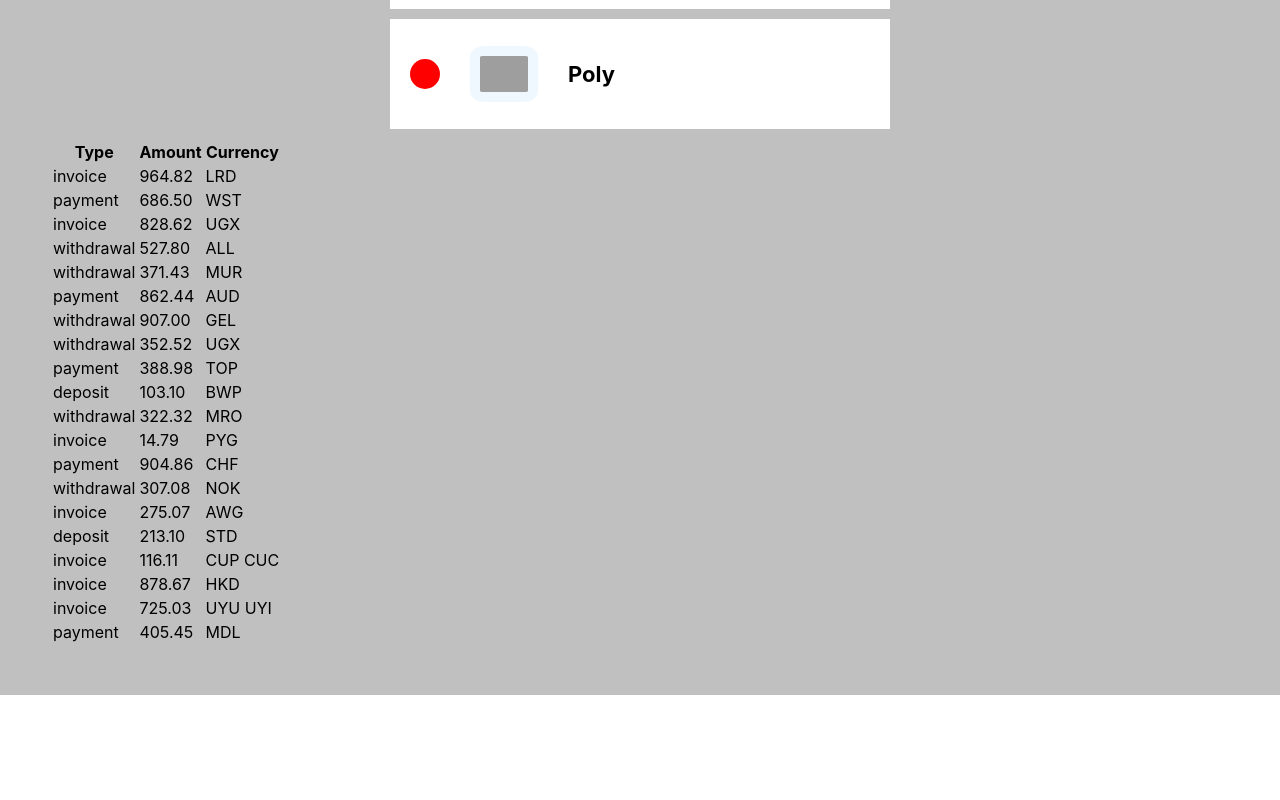
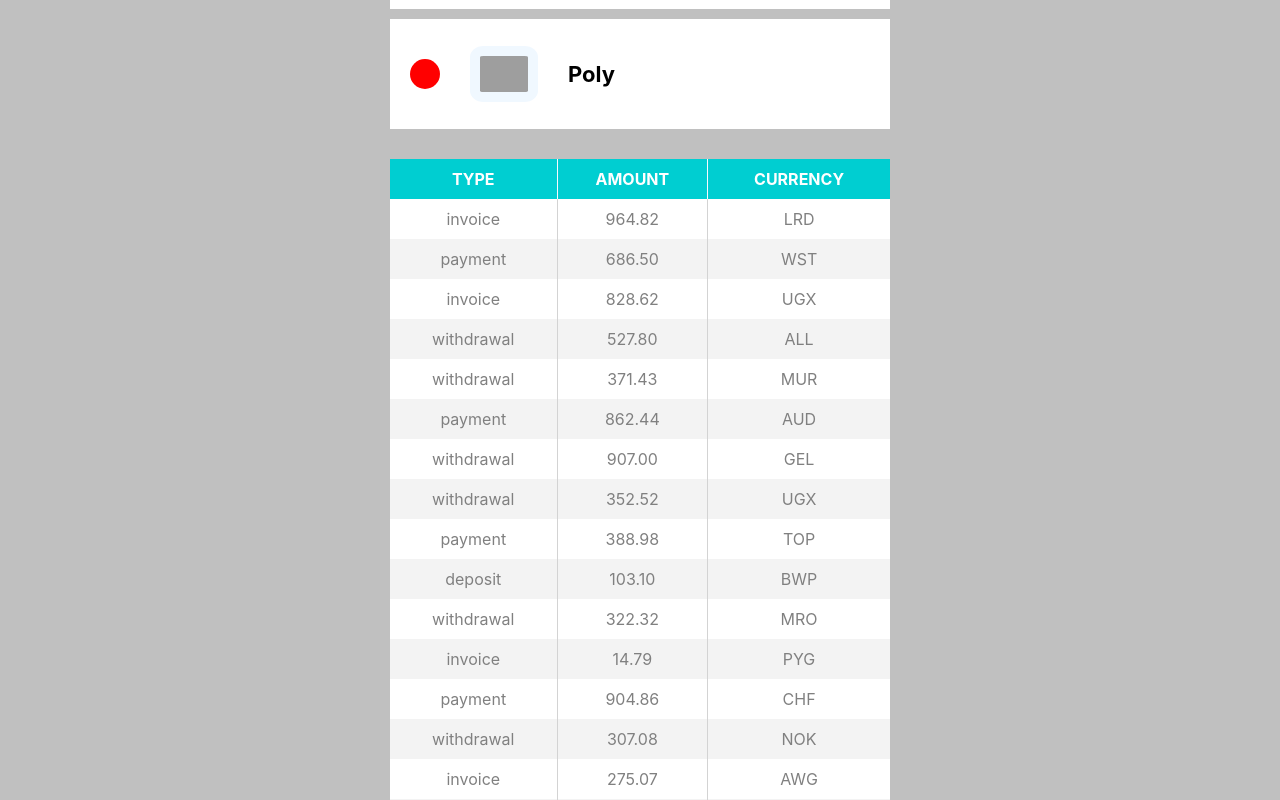
Before and after one commit to Roman-Pashkevych/goit-react-hw-01-components, a React (Create React App) app: page / in a window 1280 px wide. Shown: the part 1180-1980 px from the top of the page. Before the commit the page ends 1875 px from the top, so only its background shows below. Built offline with nearby package versions, Linux system fonts and the light colour scheme; grey boxes are pictures that could not be loaded.

Commit message:
all style

```diff
--- a/src/components/FriendList/FriendList.jsx
+++ b/src/components/FriendList/FriendList.jsx
@@ -6,9 +6,9 @@ export default function FriendList({ friends }) {
     <FriendListUl>
       {friends.map(({ id, isOnline, avatar, name }) => (
         <Li class="item" key={id}>
-          <Status class="status">{isOnline}</Status>
-          <Avatar class="avatar" src={avatar} alt="User avatar" width="48" />
-          <Name class="name">{name}</Name>
+          <Status>{isOnline}</Status>
+          <Avatar src={avatar} alt="User avatar" width="48" />
+          <Name>{name}</Name>
         </Li>
       ))}
     </FriendListUl>
--- a/src/components/SocialProfile/SocialProfile.jsx
+++ b/src/components/SocialProfile/SocialProfile.jsx
@@ -21,10 +21,10 @@ export default function SocialProfile({
   return (
     <Profile>
       <Description>
-        <Img src={avatar} alt="User avatar" class="avatar" />
-        <Name class="name">{username}</Name>
-        <P class="tag">{tag}</P>
-        <P class="location">{location}</P>
+        <Img src={avatar} alt="User avatar" />
+        <Name>{username}</Name>
+        <P>{tag}</P>
+        <P>{location}</P>
       </Description>
 
       <Ul>
--- a/src/components/Statistics/Statistics.jsx
+++ b/src/components/Statistics/Statistics.jsx
@@ -10,14 +10,14 @@ import {
 
 export default function Statistics({ stats, title }) {
   return (
-    <SectionStatistics class="statistics">
-      {title && <H2 class="title">{title}</H2>}
+    <SectionStatistics>
+      {title && <H2>{title}</H2>}
 
       <Ul>
         {stats.map(({ id, label, percentage }) => (
-          <Li class="item" key={id}>
-            <SpanLabel class="label">{label}</SpanLabel>
-            <SpanPercentage class="percentage">{percentage}%</SpanPercentage>
+          <Li key={id}>
+            <SpanLabel>{label}</SpanLabel>
+            <SpanPercentage>{percentage}%</SpanPercentage>
           </Li>
         ))}
       </Ul>
--- a/src/components/TransactionHistory/TransactionHistory.jsx
+++ b/src/components/TransactionHistory/TransactionHistory.jsx
@@ -1,24 +1,31 @@
-/* import PropTypes from 'prop-types'; */
+import PropTypes from 'prop-types';
+import { Table, Thead, Th, Tbody, Td, Tr } from './TransactionHistory.styled';
+
 export default function TransactionHistory({ items }) {
   return (
-    <table class="transaction-history">
-      <thead>
+    <Table>
+      <Thead>
         <tr>
-          <th>Type</th>
-          <th>Amount</th>
-          <th>Currency</th>
+          <Th>Type</Th>
+          <Th>Amount</Th>
+          <Th>Currency</Th>
         </tr>
-      </thead>
+      </Thead>
 
-      <tbody>
+      <Tbody>
         {items.map(({ id, type, amount, currency }) => (
-          <tr key={id}>
-            <td>{type}</td>
-            <td>{amount}</td>
-            <td>{currency}</td>
-          </tr>
+          <Tr key={id}>
+            <Td>{type}</Td>
+            <Td>{amount}</Td>
+            <Td>{currency}</Td>
+          </Tr>
         ))}
-      </tbody>
-    </table>
+      </Tbody>
+    </Table>
   );
 }
+
+TransactionHistory.propTypes = {
+  title: PropTypes.string,
+  stats: PropTypes.arrayOf(PropTypes.shape).isRequired,
+};
--- a/src/components/TransactionHistory/TransactionHistory.styled.jsx
+++ b/src/components/TransactionHistory/TransactionHistory.styled.jsx
@@ -0,0 +1,40 @@
+import styled from '@emotion/styled';
+
+export const Table = styled.table`
+  margin: 30px auto;
+  width: 500px;
+  border-collapse: collapse;
+`;
+
+export const Thead = styled.thead`
+  background-color: #00ced1;
+  text-align: center;
+  color: #ffffff;
+  text-transform: uppercase;
+`;
+
+export const Th = styled.th`
+  padding: 10px 0 10px 0;
+  :not(:last-child) {
+    border-right: 1px solid #f8f8ff;
+  }
+`;
+
+export const Tbody = styled.tbody`
+  text-align: center;
+`;
+
+export const Td = styled.td`
+  color: gray;
+  padding: 10px 0 10px 0;
+  :not(:last-child) {
+    border-right: 1px solid lightgray;
+  }
+`;
+
+export const Tr = styled.tr`
+  background-color: white;
+  :nth-of-type(2n) {
+    background-color: #f3f3f3;
+  }
+`;
```
